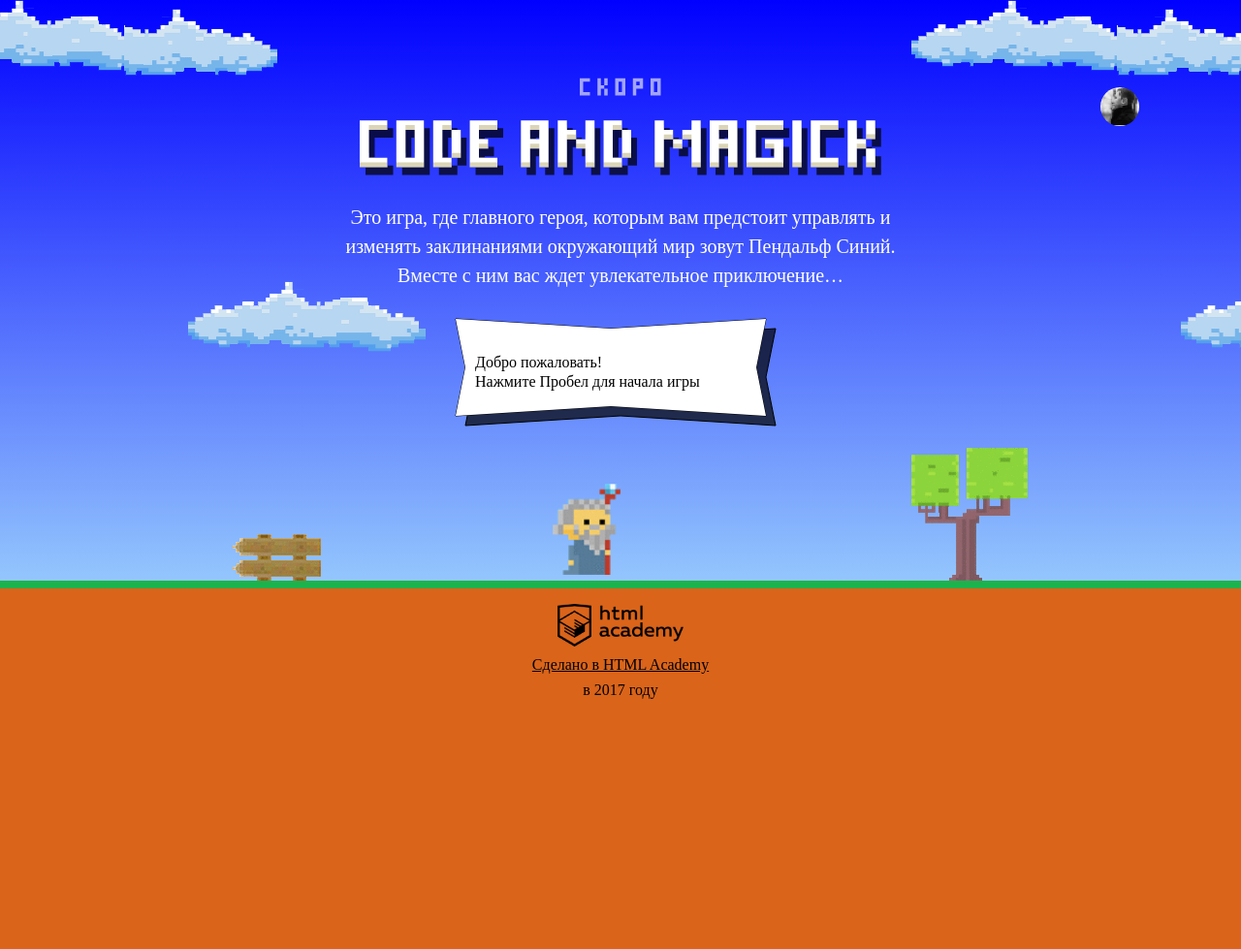
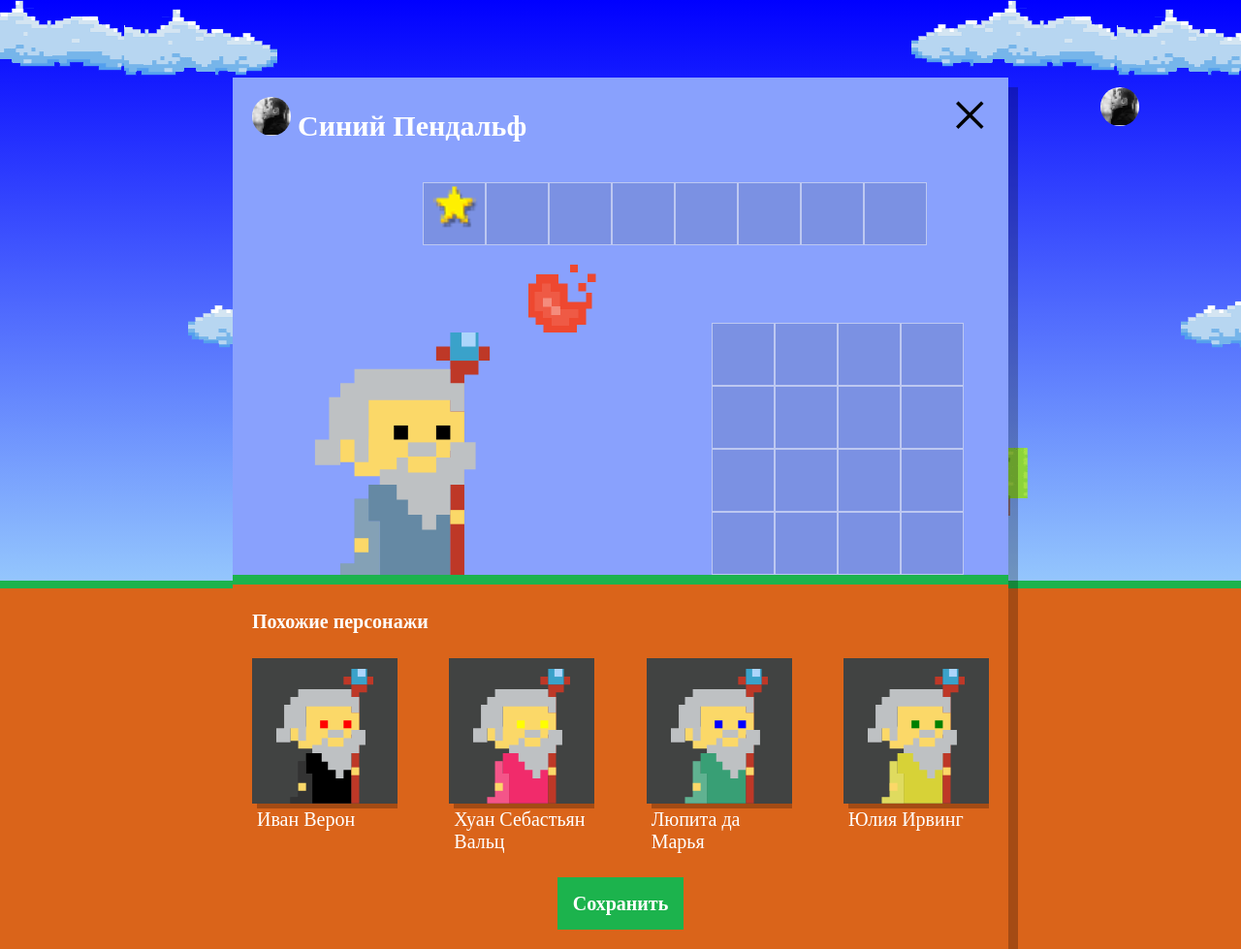
Before and after one commit to FabulousMuscles/239126-code-and-magick, a website: page index.html in a window 1280 px wide. Shown: the whole page at 97% size. Before the commit the page ends 800 px from the top, so only its background shows below. Drawn offline with Linux system fonts and the light colour scheme; a web font is replaced by a local one.

Commit message:
Выполняет задание номер 3 учебного проекта Код и Магия

```diff
--- a/index.html
+++ b/index.html
@@ -213,6 +213,7 @@
  };
 </script>
 <script src="js/stat.js"></script>
+<script src="js/setup.js"></script>
 <script src="js/game.js"></script>
 
 </body>
--- /dev/null
+++ b/js/setup.js
@@ -0,0 +1,78 @@
+'use strict';
+
+var WIZARD_NAMES = ['Иван', 'Хуан Себастьян', 'Мария', 'Кристоф', 'Виктор', 'Юлия','Люпита','Вашингтон'];
+var WIZARD_SURNAMES = ['да Марья', 'Верон', 'Мирабелла', 'Вальц', 'Онопко', 'Топольницкая', 'Нионго', 'Ирвинг'];
+var WIZARD_COATS = ['rgb(101, 137, 164)', 'rgb(241, 43, 107)', 'rgb(146, 100, 161)', 'rgb(56, 159, 117)', 'rgb(215, 210, 55)', 'rgb(0, 0, 0)'];
+var WIZARD_EYES = ['black', 'red', 'blue', 'yellow', 'green'];
+
+var shuffleArray = function (array) {
+    var j;
+    var temp;
+    for (var i = array.length - 1; i > 0; i--) {
+    j = Math.floor(Math.random()*(i + 1));
+    temp = array[j];
+    array[j] = array[i];
+    array[i] = temp;
+  }
+  return array;
+};
+
+var shuffledNames = shuffleArray(WIZARD_NAMES);
+var shuffledSurnames = shuffleArray(WIZARD_SURNAMES);
+var shuffledCoats = shuffleArray(WIZARD_COATS);
+var shuffledWizardEyes = shuffleArray(WIZARD_EYES);
+
+
+
+var userDialog = document.querySelector('.setup');
+userDialog.classList.remove('hidden');
+
+var similarListElement = userDialog.querySelector('.setup-similar-list');
+
+var similarWizardTemplate = document.querySelector('#similar-wizard-template')
+    .content
+    .querySelector('.setup-similar-item');
+
+
+var wizards = [
+  {
+    name: shuffledNames[0] + ' ' + shuffledSurnames[0],
+    coatColor: shuffledCoats[0],
+    eyesColor: shuffledWizardEyes[0]
+  },
+  {
+    name: shuffledNames[1] + ' ' + shuffledSurnames[1],
+    coatColor: shuffledCoats[1],
+    eyesColor: shuffledWizardEyes[1]
+  },
+  {
+    name: shuffledNames[2] + ' ' + shuffledSurnames[2],
+    coatColor: shuffledCoats[2],
+    eyesColor: shuffledWizardEyes[2]
+  },
+  {
+    name: shuffledNames[3] + ' ' + shuffledSurnames[3],
+    coatColor: shuffledCoats[3],
+    eyesColor: shuffledWizardEyes[3]
+  }
+];
+
+
+var renderWizard = function (wizard) {
+  var wizardElement = similarWizardTemplate.cloneNode(true);
+
+  wizardElement.querySelector('.setup-similar-label').textContent = wizard.name;
+  wizardElement.querySelector('.wizard-coat').style.fill = wizard.coatColor;
+  wizardElement.querySelector('.wizard-eyes').style.fill = wizard.eyesColor;
+
+  return wizardElement;
+}
+
+var fragment = document.createDocumentFragment();
+for (var i = 0; i < wizards.length; i++) {
+  fragment.appendChild(renderWizard(wizards[i]));
+}
+console.log(fragment);
+similarListElement.appendChild(fragment);
+
+userDialog.querySelector('.setup-similar').classList.remove('hidden');
--- a/js/stat.js
+++ b/js/stat.js
@@ -31,7 +31,7 @@ var getMaxElement = function (arr) {
   return maxElement;
 };
 
-var getText = function (ctx, color, font, text, x, y) {
+var renderText = function (ctx, color, font, text, x, y) {
   ctx.fillStyle = color;
   ctx.font = font;
   ctx.fillText(text, x, y);
@@ -43,8 +43,8 @@ window.renderStatistics = function (ctx, players, times) {
   renderCloud(ctx, BASIC_X, BASIC_Y, '#fff');
 
 
-  getText(ctx, colorBlack, fontData, textData[0], basicMargin - 20, BASIC_Y * 4);
-  getText(ctx, colorBlack, fontData, textData[1], basicMargin - 20, BASIC_Y * 6);
+  renderText(ctx, colorBlack, fontData, textData[0], basicMargin - 20, BASIC_Y * 4);
+  renderText(ctx, colorBlack, fontData, textData[1], basicMargin - 20, BASIC_Y * 6);
 
   var getColor = function (color) {
     for (var i = 0; i < players.length; i++) {
@@ -59,7 +59,7 @@ window.renderStatistics = function (ctx, players, times) {
     ctx.fillStyle = colorBlack;
     ctx.fillText(players[i], basicMargin + (columnMargin * i), CLOUD_HEIGHT - BASIC_Y);
     ctx.fillText(Math.round(times[i]), basicMargin + (columnMargin * i), BAR_Y_POSITION + (BAR_HEIGHT * times[i] / maxTime) - BASIC_Y);
-    if (players[i].length === 2) {
+    if (players[i]=== 'Вы') {
       ctx.fillStyle = colorRed;
     } else {
       ctx.fillStyle = getColor(randomBlue);
```
